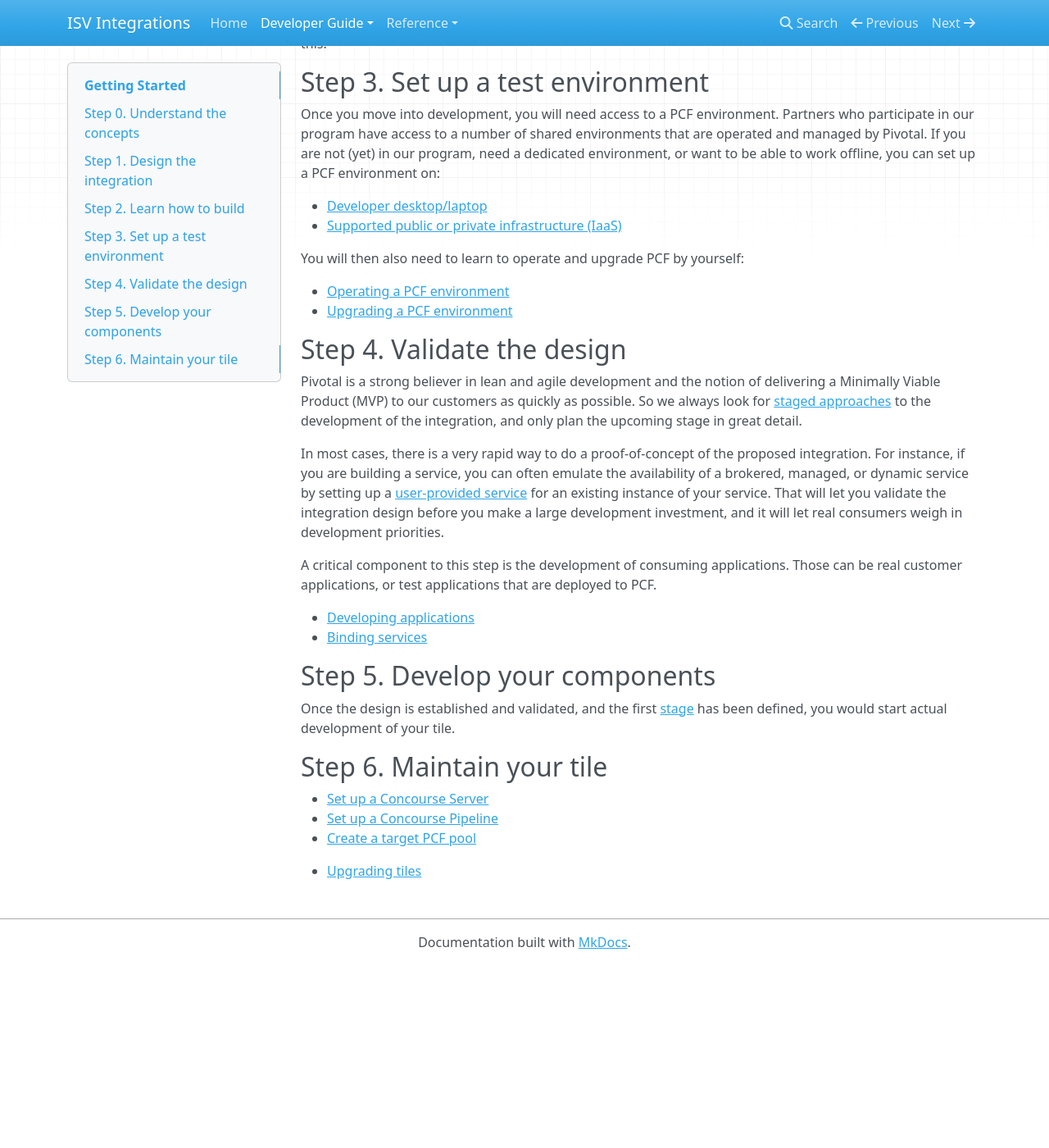
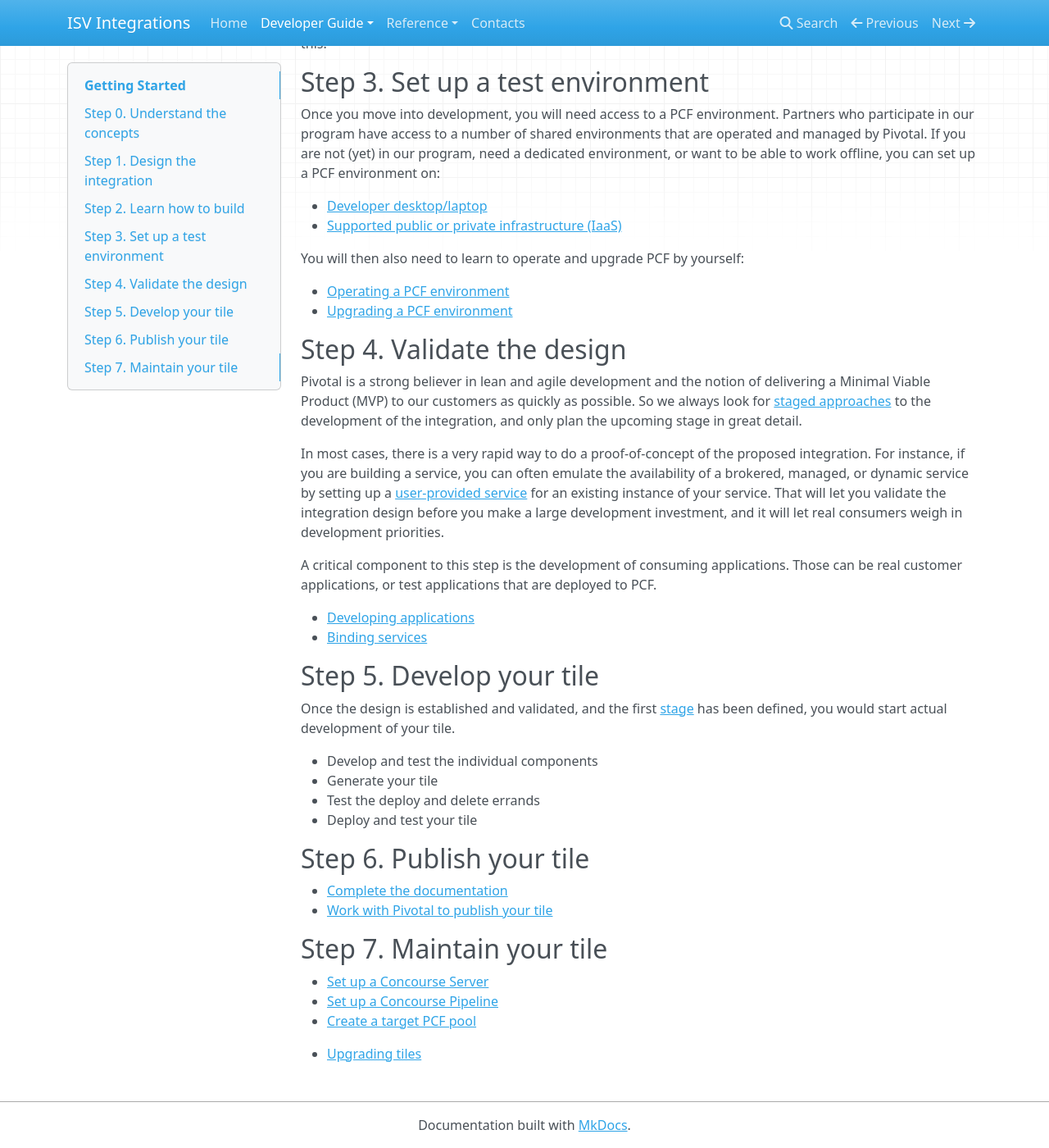
Before and after one commit to vmware-archive/isv-portal, an MkDocs documentation site: the page built from docs/getting-started.md, in a window 1280 px wide and 1400 px high, scrolled down 1121 px. Shown: the whole window at 82% size. Built offline with MkDocs 1.6.1, drawn with Linux system fonts in a browser that asks for light colours; nearby versions of some CDN libraries; old or Windows-style settings are respelled for this version of MkDocs; before the commit the page ends 2298 px from its top, so only the background shows below that.

Commit message:
Started subpages

```diff
--- a/docs/getting-started.md
+++ b/docs/getting-started.md
@@ -8,7 +8,7 @@
 Pivotal is very supportive of these types of integrations and is committed to
 making this process as easy as possible. This site provides a *technical*
 overview on how to integrate your software with PCF. You are welcome to
-start this process on your own, or [contact us](mailto:mjoseph@pivotal.io)
+start this process on your own, or [contact us](contacts.md)
 to ask for our support and/or publish your integration in our
 [marketplace](network.pivotal.io).
 
@@ -55,7 +55,7 @@
 
 Self-learning is definitely possible. If you are interested in more
 organized learning, Pivotal provides many different classes and labs for
-partners and customers. [Contact us](mailto:mjoseph@pivotal.io)
+partners and customers. [Contact us](contacts.md)
 if your are interested in learning more about this.
 
 ## Step 3. Set up a test environment
@@ -77,7 +77,7 @@
 ## Step 4. Validate the design
 
 Pivotal is a strong believer in lean and agile development and the notion
-of delivering a Minimally Viable Product (MVP) to our customers as quickly
+of delivering a Minimal Viable Product (MVP) to our customers as quickly
 as possible. So we always look for [staged approaches](stages.md) to
 the development of the integration, and only plan the upcoming stage in
 great detail.
@@ -97,12 +97,22 @@
 - [Developing applications](app-development.md)
 - [Binding services](service-binding.md)
 
-## Step 5. Develop your components
+## Step 5. Develop your tile
 
 Once the design is established and validated, and the first [stage](stages.md)
 has been defined, you would start actual development of your tile.
 
-## Step 6. Maintain your tile
+- Develop and test the individual components
+- Generate your tile
+- Test the deploy and delete errands
+- Deploy and test your tile
+
+## Step 6. Publish your tile
+
+- [Complete the documentation](tile-documentation.md)
+- [Work with Pivotal to publish your tile](contacts.md)
+
+## Step 7. Maintain your tile
 
 - [Set up a Concourse Server](concourse.md#server)
 - [Set up a Concourse Pipeline](concourse.md#pipeline)
--- a/mkdocs.yml
+++ b/mkdocs.yml
@@ -4,10 +4,12 @@
 - 'Home': 'index.md'
 - 'Developer Guide':
   - 'Getting Started': 'getting-started.md'
+  - 'Cloud Foundry Concepts': 'cf-concepts.md'
   - 'Stages of Integration': 'stages.md'
 - 'Reference':
   - 'Tile Generator': 'tile-generator.md'
   - 'PCF Command': 'pcf-command.md'
+- 'Contacts': 'contacts.md'
 
 markdown_extensions:
   - toc:
```
Also changed, not shown: other parts of docs/getting-started.md (+4 -4 lines), docs/cf-concepts.md (added, +19 -0 lines), docs/contacts.md (added, +1 -0 lines), docs/pcf-dev.md (added, +3 -0 lines), docs/samples.md (added, +6 -0 lines).
